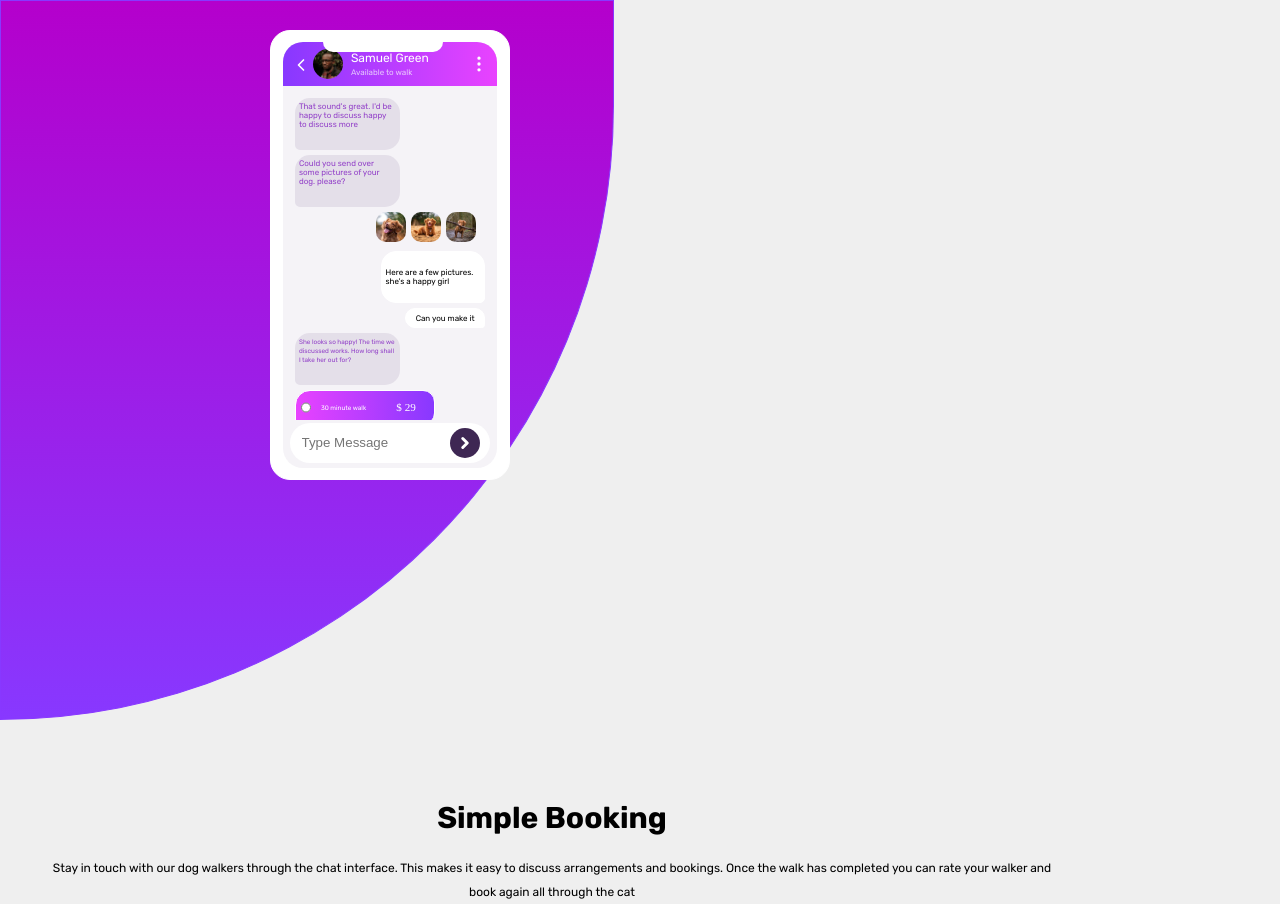
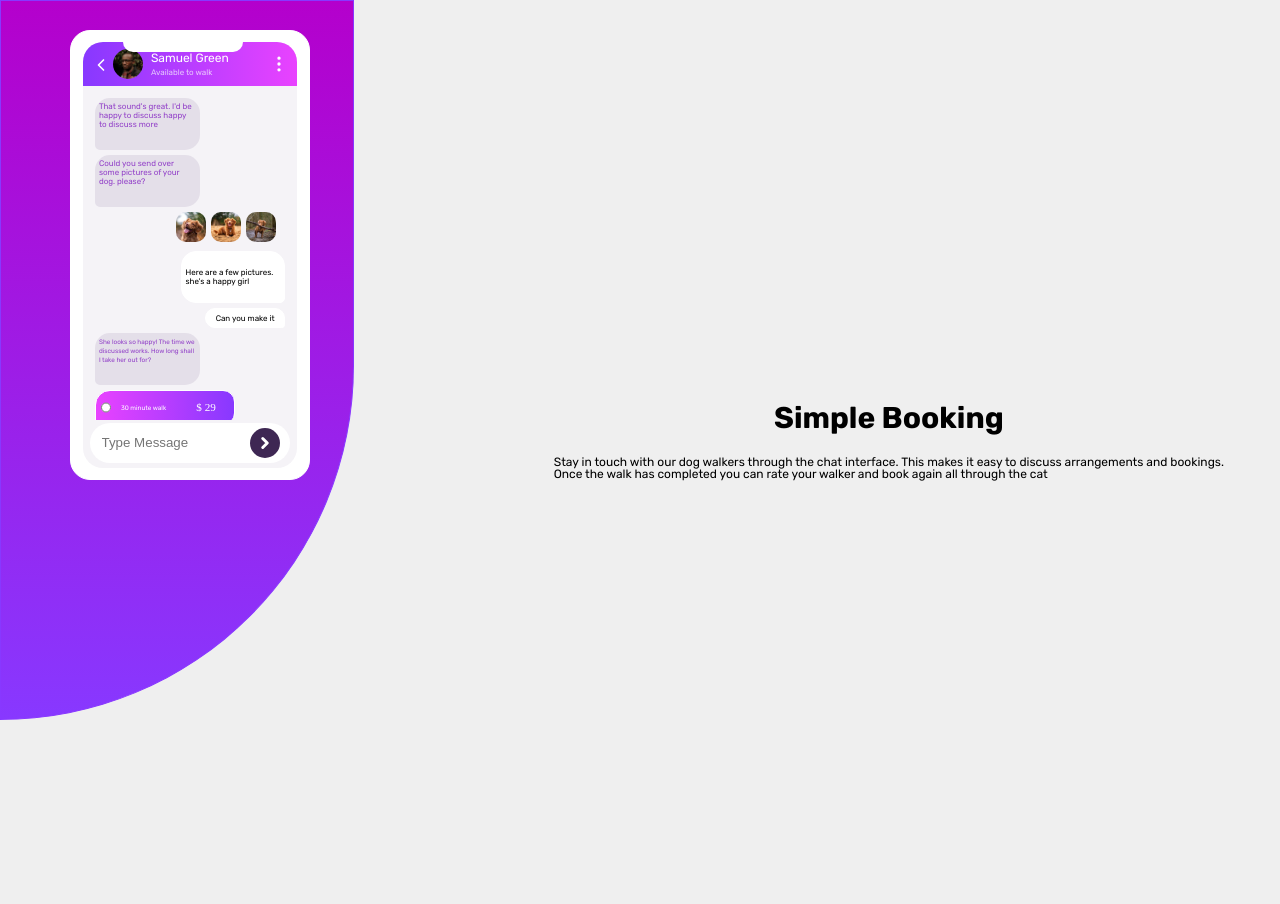
Before and after one commit to HKENNY11-GTM/Charting-, a plain HTML site: page index.html in a window 1280 px wide. After the commit the page ends 800 px from the top, so only its background shows below. Drawn offline with nearby package versions, Linux system fonts and the light colour scheme.

Commit message:
second commit

```diff
--- a/style.css
+++ b/style.css
@@ -14,7 +14,7 @@ body{
 }
 .colors{
     border: 1px solid #8838FF;
-    height: 75vh;
+    height: 450px;
     width: 60%;
     border-bottom-right-radius: 900px;
     /* background-color: hsl(271, 66%, 50%); */
@@ -299,10 +299,21 @@ body{
 } */
 @media screen and (min-width: 768px){
     .mobile{
-        left: 270px;
+        left: 70px;
     }
     .colors{
         border-bottom-right-radius: 800px;
         height: 90vh;
     }
+   .container{
+    display: flex;
+   }
+   .jipo{
+    left: 200px;
+    right: 15px;
+   }
+   .walker{
+    line-height: 1;
+    text-align: start;
+   }
 }
```
